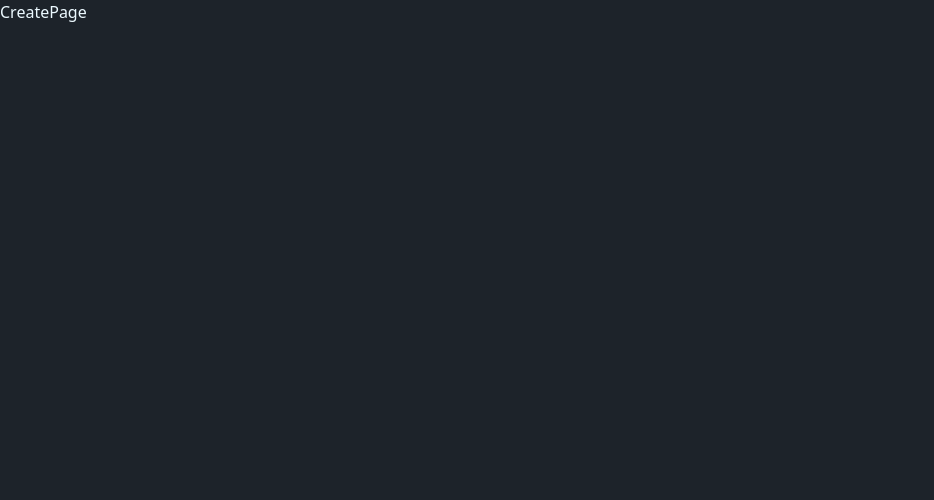
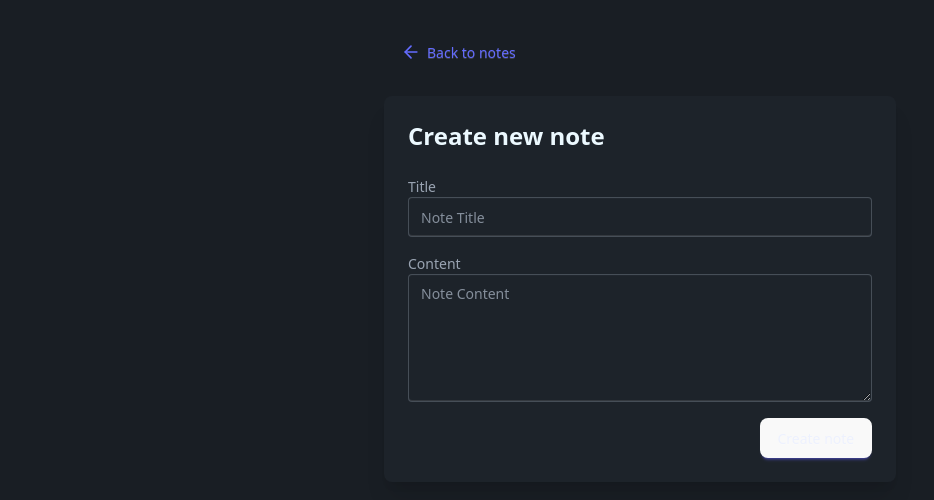
Before and after one commit to ShriVarshaan/notesapp, a React (Vite) app in the folder frontend/: page /create in a window 1280 px wide. Shown: the top 500 px of the page, without its empty margins (0-934 px from the left). Built offline with nearby package versions, Linux system fonts and the light colour scheme.

Commit message:
feat: create page front end

```diff
--- a/frontend/src/pages/notes/CreatePage.jsx
+++ b/frontend/src/pages/notes/CreatePage.jsx
@@ -1,7 +1,91 @@
+import {Link, useNavigate} from "react-router"
+import {useState} from "react"
+import {ArrowLeftIcon} from "lucide-react"
+import axios from "axios"
+import toast from "react-hot-toast"
+
 const CreatePage = () => {
+    const [title, setTitle] = useState("")
+    const [content, setContent] = useState("")
+    const [loading, setLoading] = useState(false)
+
+    const navigate = useNavigate()
+
+    const handleSubmit = async (e) => {
+        e.preventDefault()
+
+        if (!title.trim() || !content){
+            toast.error("All fields are required")
+            return
+        }
+        setLoading(true)
+
+        try{
+            await axios.post(`${import.meta.env.VITE_API_URL}/api/notes`, {title, content})
+            toast.success("Note created successfully!")
+            navigate("/")
+        }catch (err){
+            if(err.response.status == 429){
+                toast.error("Too many requests")
+            }else{
+                toast.error("Failed to create note!")
+            }
+        }finally{
+            setLoading(false)
+        }
+    }
+
     return (
-        <div>
-            CreatePage
+        <div className="min-h-screen bg-base-200">
+            <div className="container mx-auto px-4 py-8">
+                <div className="max-w-lg mx-auto">
+
+                    <Link to={"/"} className="btn btn-ghost mb-6">
+                        <ArrowLeftIcon className="size-5" />
+                        Back to notes
+                    </Link>
+
+                    <div className="card bg-base-100 shadow-xl">
+                        <div className="card-body">
+                            <h2 className="card-title text-2xl mb-4">
+                                Create new note
+                            </h2>
+                            <form onSubmit={handleSubmit}>
+                                <div className="form-control mb-4">
+                                    <label className="label">
+                                        <span className="label-text">Title</span>
+                                    </label>
+                                    <input
+                                        type="text"
+                                        placeholder="Note Title"
+                                        className="input input-bordered w-full"
+                                        value={title}
+                                        onChange={(e) => setTitle(e.target.value)}
+                                    />
+                                </div>
+
+                                <div className="form-control mb-4">
+                                    <label className="label">
+                                        <span className="label-text">Content</span>
+                                    </label>
+                                    <textarea
+                                        placeholder="Note Content"
+                                        className="textarea textarea-bordered w-full h-32"
+                                        value={content}
+                                        onChange={(e) => setContent(e.target.value)}
+                                    />
+                                </div>
+
+                                <div className="card-actions justify-end">
+                                    <button type="submit" className="btn btn-primary" disabled={loading}>
+                                        {loading ? "Creating...." : "Create note"}
+                                    </button>
+                                </div>
+                            </form>
+                        </div>
+                    </div>
+                </div>
+            </div>
         </div>
     )
 }
```
